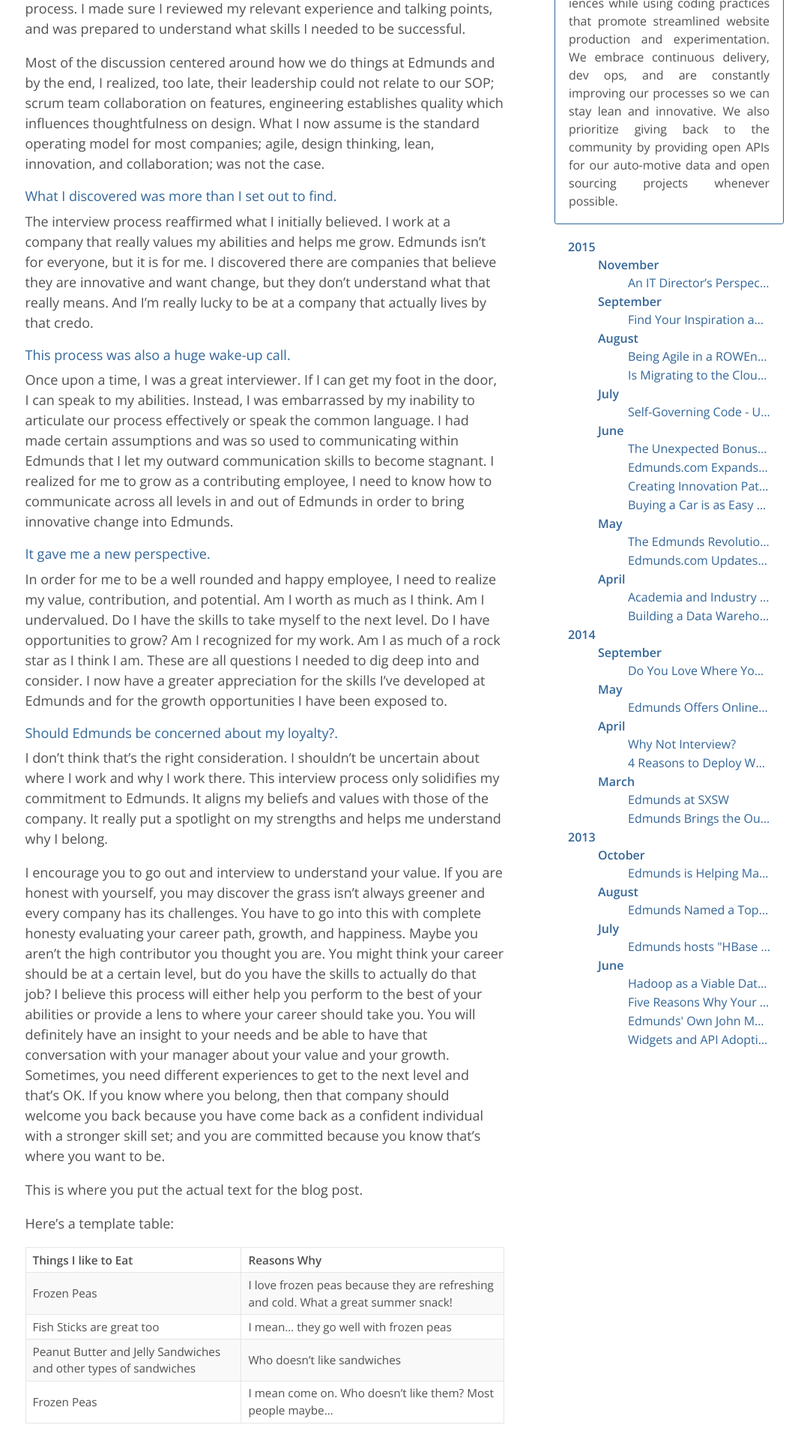
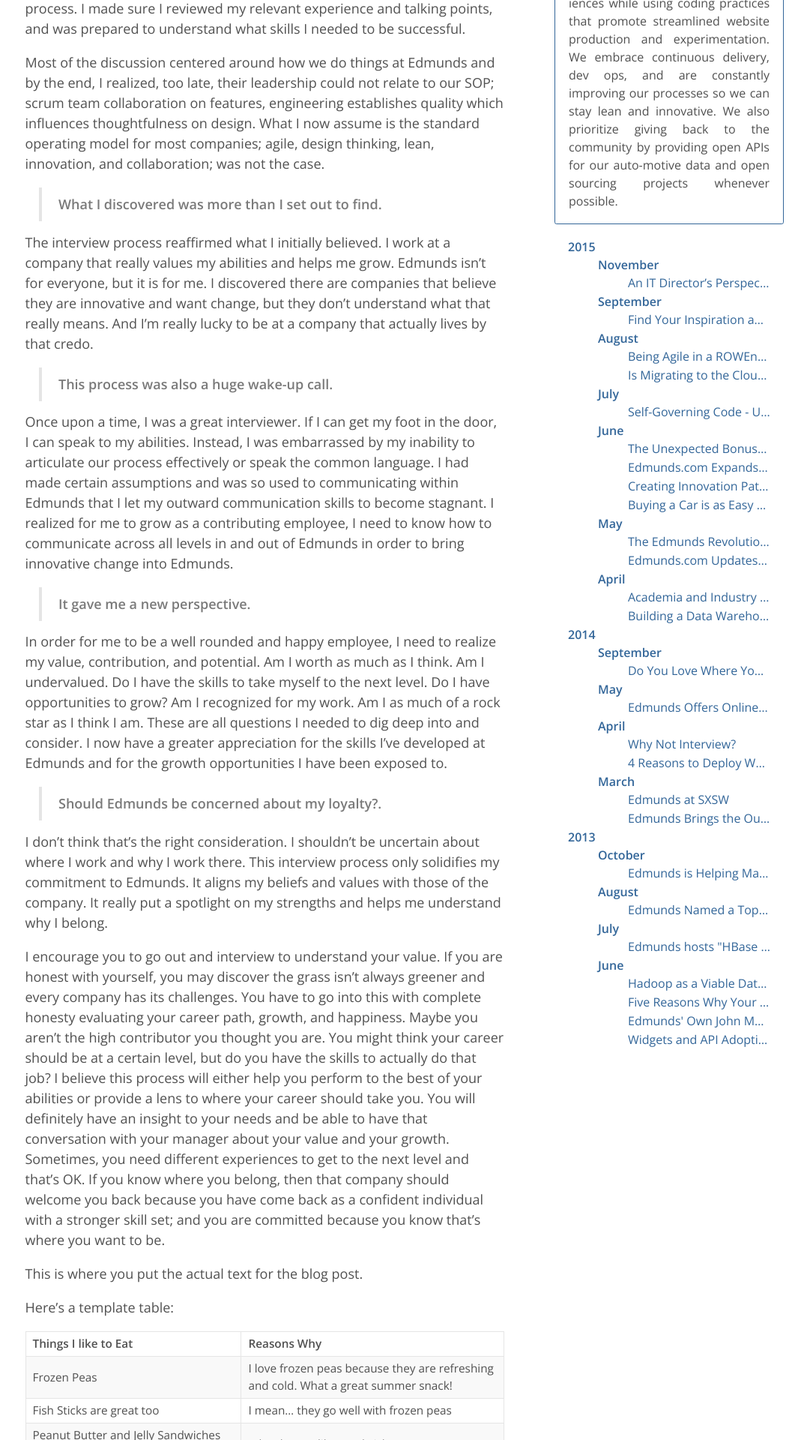
Before and after one commit to brgibson/blog-prototype, a Jekyll site: the page built from _posts/2014-04-29-Why-Not-Interview.md, in a window 1280 px wide. Shown: the part 690-2610 px from the top of the page at 75% size, without its empty margins (98-1175 px from the left). Built offline with Jekyll 4.4.1, drawn with Linux system fonts in a browser that asks for light colours.

Commit message:
Updated Why Not Interview post

```diff
--- a/_posts/2014-04-29-Why-Not-Interview.md
+++ b/_posts/2014-04-29-Why-Not-Interview.md
@@ -24,19 +24,19 @@
 
 Most of the discussion centered around how we do things at Edmunds and by the end, I realized, too late, their leadership could not relate to our SOP; scrum team collaboration on features, engineering establishes quality which influences thoughtfulness on design. What I now assume is the standard operating model for most companies; agile, design thinking, lean, innovation, and collaboration; was not the case.
 
-<h2 class="question-heading">What I discovered was more than I set out to find.</h2>
+> <b>What I discovered was more than I set out to find.</b>
 
 The interview process reaffirmed what I initially believed. I work at a company that really values my abilities and helps me grow. Edmunds isn't for everyone, but it is for me. I discovered there are companies that believe they are innovative and want change, but they don't understand what that really means. And I'm really lucky to be at a company that actually lives by that credo.
 
-<h2 class="question-heading">This process was also a huge wake-up call.</h2>
+> <b>This process was also a huge wake-up call.</b>
 
 Once upon a time, I was a great interviewer. If I can get my foot in the door, I can speak to my abilities. Instead, I was embarrassed by my inability to articulate our process effectively or speak the common language. I had made certain assumptions and was so used to communicating within Edmunds that I let my outward communication skills to become stagnant. I realized for me to grow as a contributing employee, I need to know how to communicate across all levels in and out of Edmunds in order to bring innovative change into Edmunds.
 
-<h2 class="question-heading">It gave me a new perspective.</h2>
+> <b>It gave me a new perspective.</b>
 
 In order for me to be a well rounded and happy employee, I need to realize my value, contribution, and potential. Am I worth as much as I think. Am I undervalued. Do I have the skills to take myself to the next level. Do I have opportunities to grow? Am I recognized for my work. Am I as much of a rock star as I think I am. These are all questions I needed to dig deep into and consider. I now have a greater appreciation for the skills I've developed at Edmunds and for the growth opportunities I have been exposed to.
 
-<h2 class="question-heading">Should Edmunds be concerned about my loyalty?.</h2>
+> <b>Should Edmunds be concerned about my loyalty?.</b>
 
 I don't think that's the right consideration. I shouldn't be uncertain about where I work and why I work there. This interview process only solidifies my commitment to Edmunds. It aligns my beliefs and values with those of the company. It really put a spotlight on my strengths and helps me understand why I belong.
 
```
